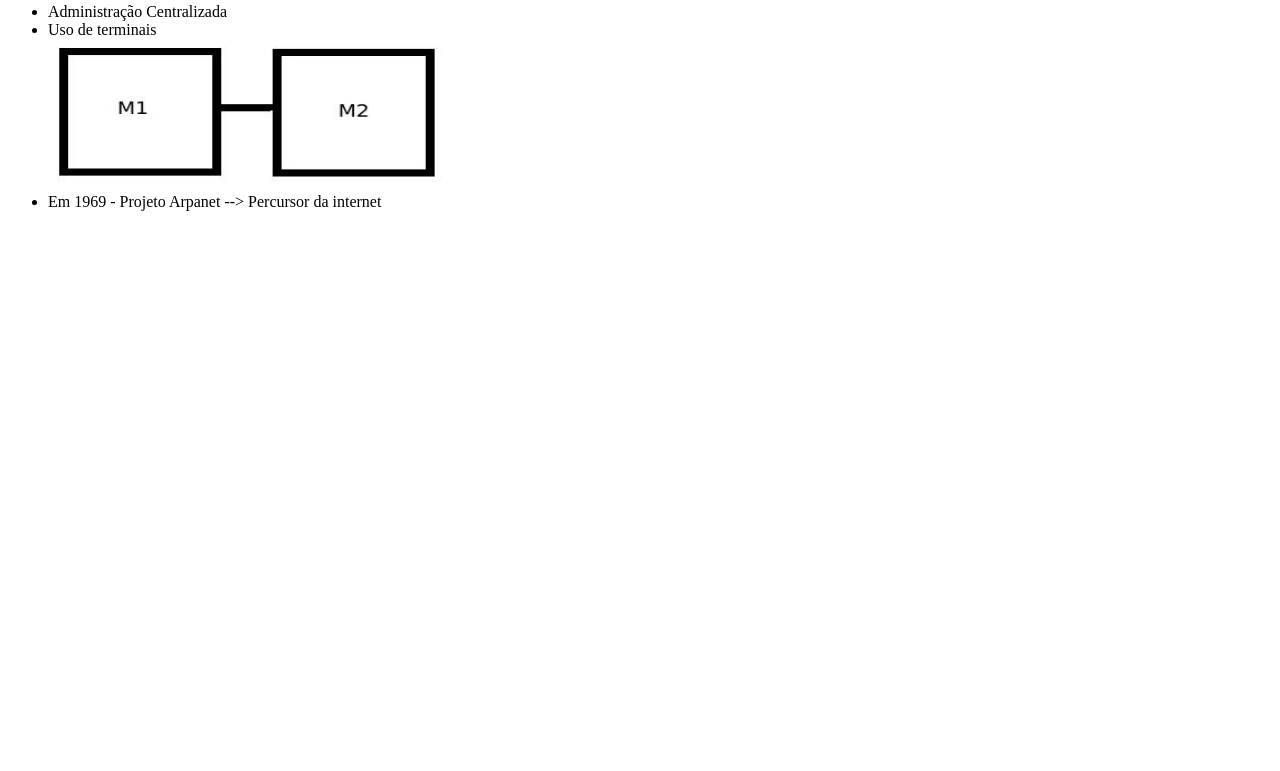
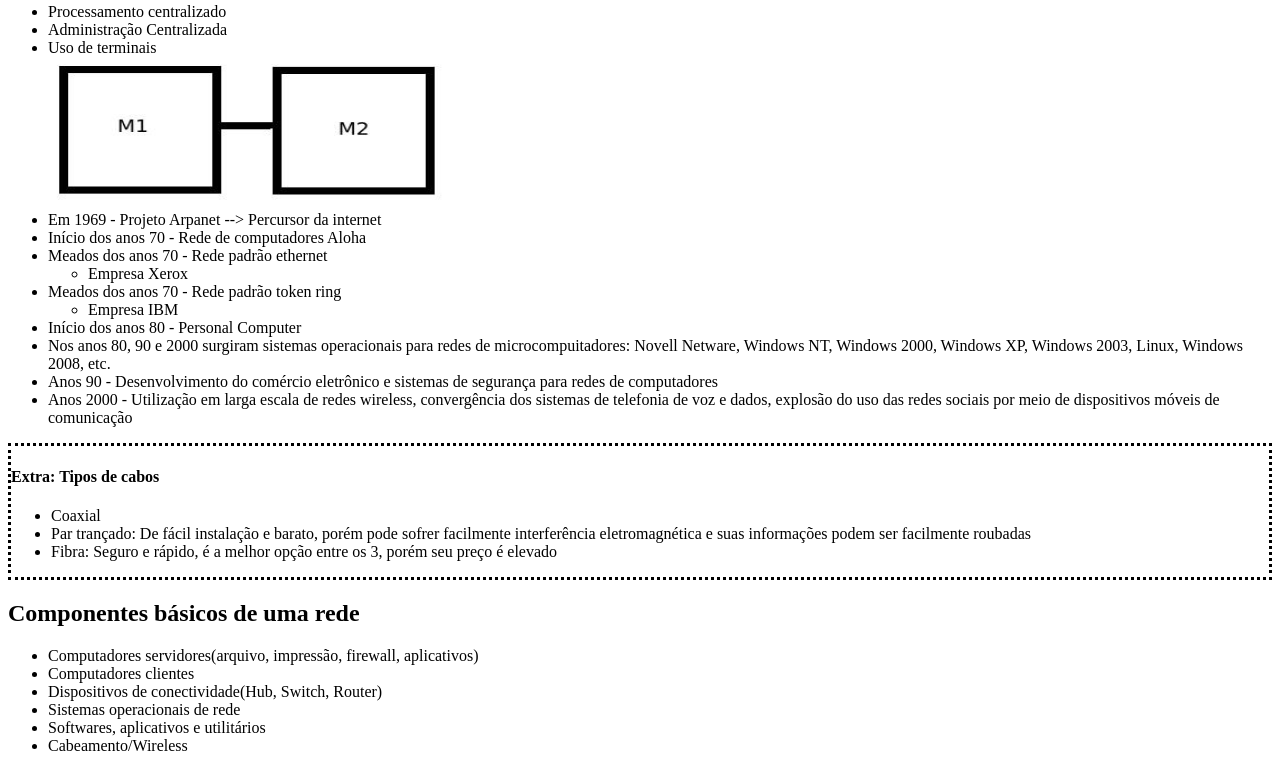
Before and after one commit to joaogouveia89/Redes, a plain HTML site: page index.html in a window 1280 px wide. Shown: the part 748-1519 px from the top of the page. Before the commit the page ends 975 px from the top, so only its background shows below. Drawn offline with Linux system fonts and the light colour scheme.

Commit message:
06/08/2015: Terminado a parte de historico e começado a parte de componentes basicos de uma rede

```diff
--- a/index.html
+++ b/index.html
@@ -22,11 +22,12 @@
 <h4>&Iacute;ndice</h4>
 <ol>
 	<li><a href="#historico"> Hist&oacute;rico </a></li>
+	<li><a href="#componentes_basicos_de_uma_rede">Componentes b&aacute;sicos de uma rede</a></li>
 </ol>
 <hr>
 <h2>Hist&oacute;rico</h2>
 <a name="historico"></a>
-<ul>
+<ul id= "historico_list">
 	<li>Em 1844 - Samuel Morse (C&oacute;digo Morse)</li>
 	<li>Em 1876 - Graham Bell (Telefone Comp. Bell)</li>
 	<li>At&eacute; 1960/1970 - Computa&ccedil;&atilde;o de grande porte</li>
@@ -36,6 +37,40 @@
 	<li>Uso de terminais</li>
 	<img src="imagens/imagem0002.jpeg" width="400px" height="150px">
 	<li>Em 1969 - Projeto Arpanet --> Percursor da internet</li>
+	<li>In&iacute;cio dos anos 70 - Rede de computadores Aloha</li>
+	<li>Meados dos anos 70 - Rede padr&atilde;o ethernet
+		<ul>
+			<li>Empresa Xerox</li>
+		</ul>
+	</li>
+	<li>Meados dos anos 70 - Rede padr&atilde;o token ring
+		<ul>
+			<li>Empresa IBM</li>
+		</ul>
+	</li>
+	<li>In&iacute;cio dos anos 80 - Personal Computer</li>
+	<li>Nos anos 80, 90 e 2000 surgiram sistemas operacionais para redes de microcompuitadores:
+	Novell Netware, Windows NT, Windows 2000, Windows XP, Windows 2003, Linux, Windows 2008, etc.</li>
+	<li>Anos 90 - Desenvolvimento do com&eacute;rcio eletr&ocirc;nico e sistemas de seguran&ccedil;a para redes de computadores</li>
+	<li>Anos 2000 - Utiliza&ccedil;&atilde;o em larga escala de redes wireless, converg&ecirc;ncia dos sistemas de telefonia de voz e dados, explos&atilde;o do uso das redes sociais por meio de dispositivos m&oacute;veis de comunica&ccedil;&atilde;o</li>
+</ul>
+<div id="tipos_cabeamento" style="border: black dotted;">
+	<h4>Extra: Tipos de cabos</h4>
+	<ul>
+		<li>Coaxial</li>
+		<li>Par tran&ccedil;ado: De f&aacute;cil instala&ccedil;&atilde;o e barato, por&eacute;m pode sofrer facilmente interfer&ecirc;ncia eletromagn&eacute;tica e suas informa&ccedil;&otilde;es podem ser facilmente roubadas</li>
+		<li>Fibra: Seguro e r&aacute;pido, &eacute; a melhor op&ccedil;&atilde;o entre os 3, por&eacute;m seu pre&ccedil;o &eacute; elevado</li>
+	</ul>
+</div>
+<a name="componentes_basicos_de_uma_rede">
+<h2>Componentes b&aacute;sicos de uma rede</h2>
+<ul id="componentes_basicos_de_uma_rede_list">
+	<li>Computadores servidores(arquivo, impress&atilde;o, firewall, aplicativos)</li>
+	<li>Computadores clientes</li>
+	<li>Dispositivos de conectividade(Hub, Switch, Router)</li>
+	<li>Sistemas operacionais de rede</li>
+	<li>Softwares, aplicativos e utilit&aacute;rios</li>
+	<li>Cabeamento/Wireless</li>
 </ul>
 </body>
 </html>
```
